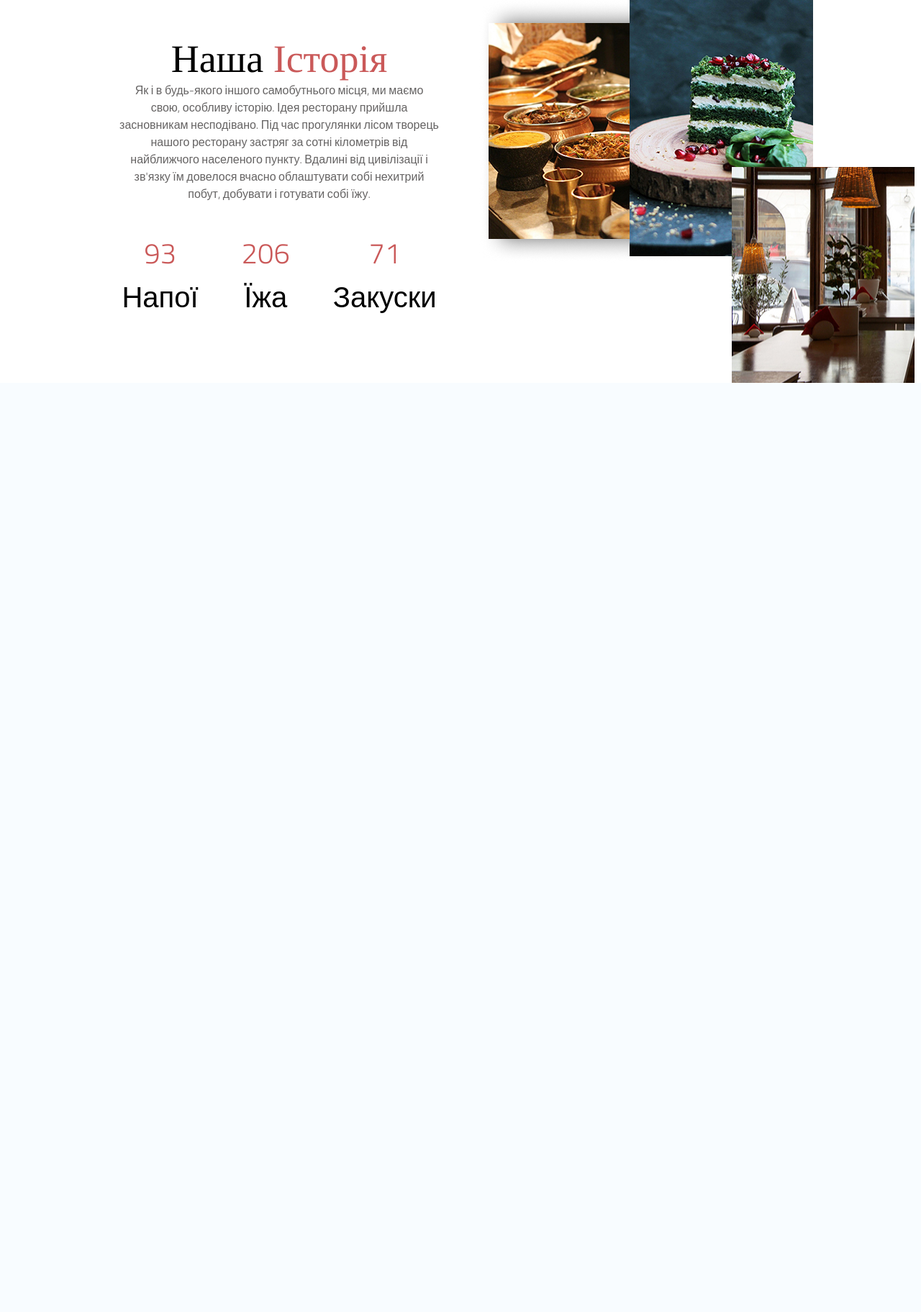
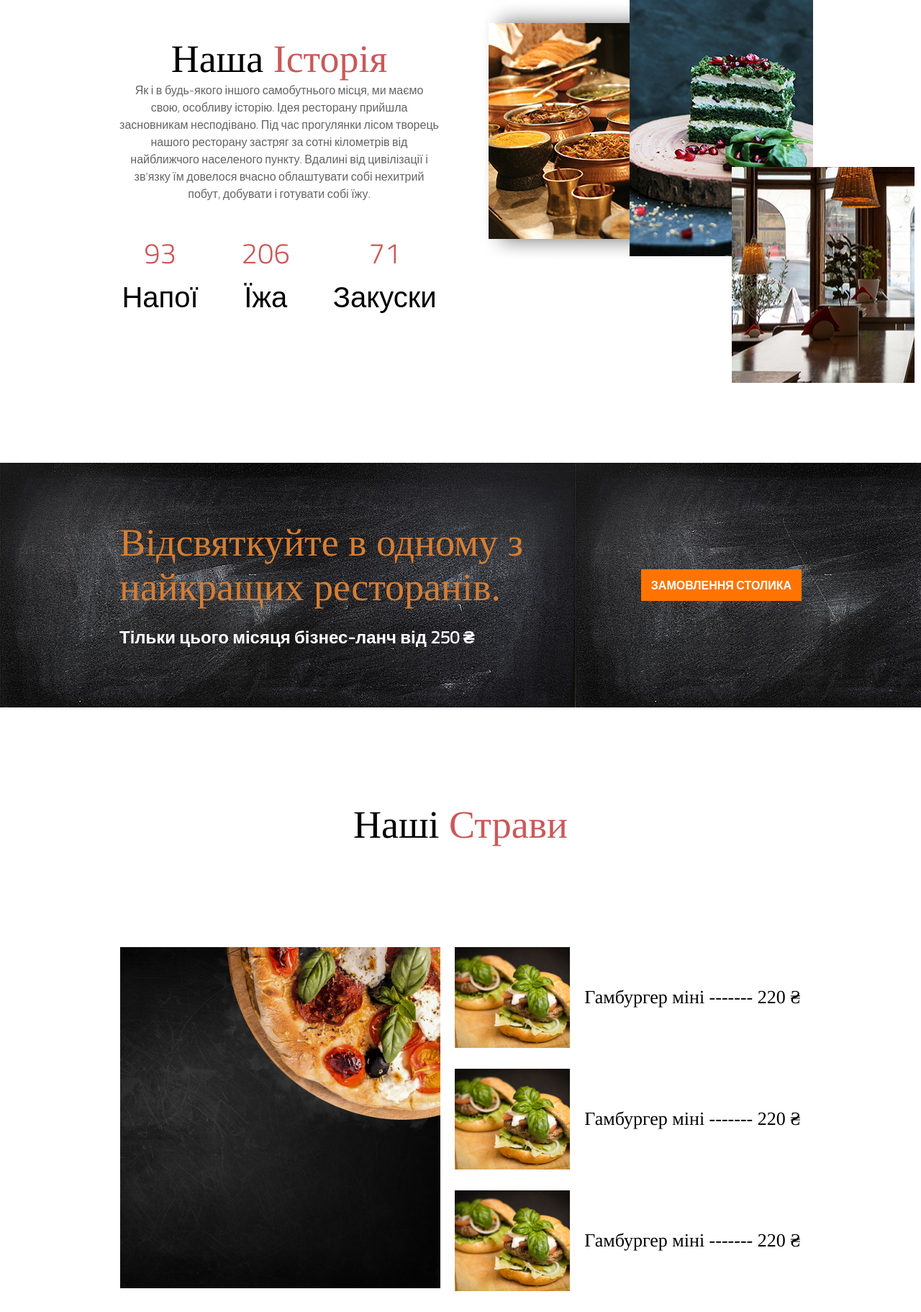
Before and after one commit to samarchenko/repo_1-, a PHP site: page /site.html in a window 1280 px wide. Shown: the part 1277-3100 px from the top of the page at 72% size. Before the commit the page ends 1809 px from the top, so only its background shows below. Run offline with PHP 8.4, Linux system fonts and the light colour scheme.

Commit message:
4th stage of site creation. Added a food block, i.e. "created a business lunch block, added a button, also created a block of our dishes, added photos and Hamburger"

```diff
--- a/restaurant/site.css
+++ b/restaurant/site.css
@@ -161,6 +161,7 @@ body{
 }
 .history{
     margin-top: 166px;
+    padding-bottom: 200px;
 }
 .history-title{
     font-family: 'Tinos', serif;
@@ -221,3 +222,59 @@ body{
     top: 202px;
     left: -97px;
 }
+.black-block{
+    background-image: url(img/bg-ordering.jpg);
+    padding: 80px 0;
+}
+.left-title{
+    color:#D67E34;
+    font-family: 'Tinos', serif;
+    font-size: 54px;
+    font-weight: 400;
+    margin-bottom: 20px;
+}
+.left-text{
+    font-weight: 700;
+    font-size: 24px;
+    color:#fff;
+}
+.right-btn{
+    background-color: #ff7400;
+    color: #fff;
+    text-decoration: none;
+    padding: 10px 14px;
+    font-weight: 700;
+}
+.block-holder{
+    display: flex;
+    justify-content: space-between;
+    align-items: center;
+}
+.dishes-title{
+    font-family: 'Tinos', serif;
+    font-size: 54px;
+    font-weight: 400;
+    text-align: center;
+    padding-top: 132px;
+    margin-bottom: 139px;
+}
+.dishes-title span{
+    color:rgb(202, 89, 89);
+}
+.burgers{
+    display: flex;
+    justify-content: center;
+}
+.burger-item{
+    display: flex;
+    align-items: center;
+    margin-bottom: 29px;
+}
+.burgees-images{
+    margin-right: 20px;
+}
+.burger-text{
+    font-family: 'Tinos', serif;
+    font-size: 26px;
+    margin-left: 20px;
+}
--- a/restaurant/site.html
+++ b/restaurant/site.html
@@ -134,6 +134,58 @@
        </div>
       </div>
     </div>
+    <div class="black-block">
+        <div class="container">
+            <div class="block-holder">
+            <div class="left">
+                <div class="left-title">
+                    Відсвяткуйте в одному з <br> найкращих ресторанів.
+                </div>
+                <div class="left-text">
+                    Тільки цього місяця бізнес-ланч від 250 ₴
+                </div>
+            </div>
+            <div class="right">
+                <div class="right-button">
+                    <a href="#" class="right-btn">ЗАМОВЛЕННЯ СТОЛИКА</a>
+                </div>
+            </div>
+          </div>
+        </div>
+    </div>
+    <div class="dishes">
+        <div class="container">
+            <div class="dishes-title">
+                Наші <span>Страви</span>
+            </div>
+            <div class="burgers">
+                <div class="burgees-images">
+                    <img src="img/pizza.png" alt="" class="pizza">
+                </div>
+                <div class="burgers-items">
+                    <div class="burger-item">
+                        <img src="img/hamburger.png" alt="" class="burger">
+                        <div class="burger-text">
+                            Гамбургер міні ------- 220 ₴
+                        </div>
+                    </div>
+                    <div class="burger-item">
+                        <img src="img/hamburger.png" alt="" class="burger">
+                        <div class="burger-text">
+                            Гамбургер міні ------- 220 ₴
+                        </div>
+                    </div>
+                    <div class="burger-item">
+                        <img src="img/hamburger.png" alt="" class="burger">
+                        <div class="burger-text">
+                            Гамбургер міні ------- 220 ₴
+                        </div>
+                    </div>
+                </div>
+            </div>
+        </div>
+    </div>
+
 
 </body>
 </html>
```
Also changed, not shown: restaurant/img/bg-ordering.jpg (added), restaurant/img/hamburger.png (added), restaurant/img/pizza.png (added).
